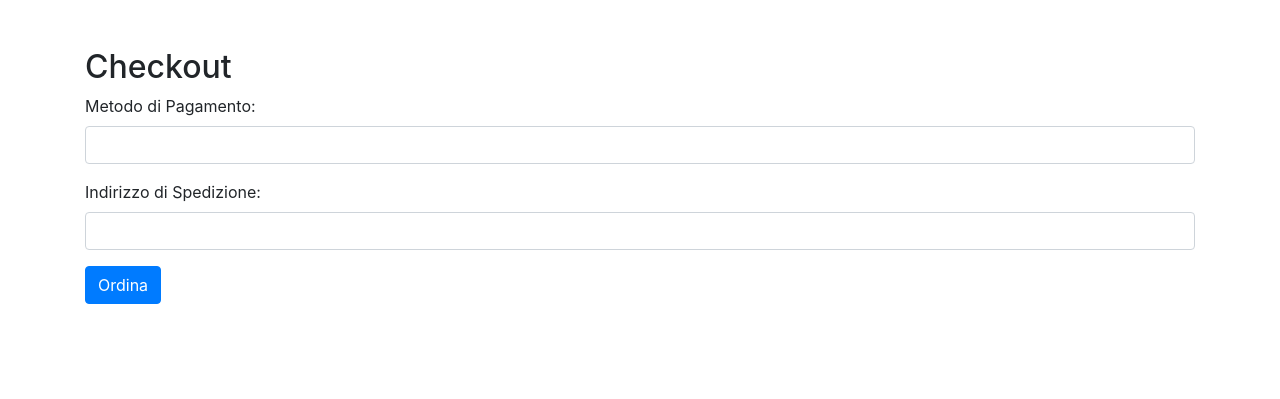
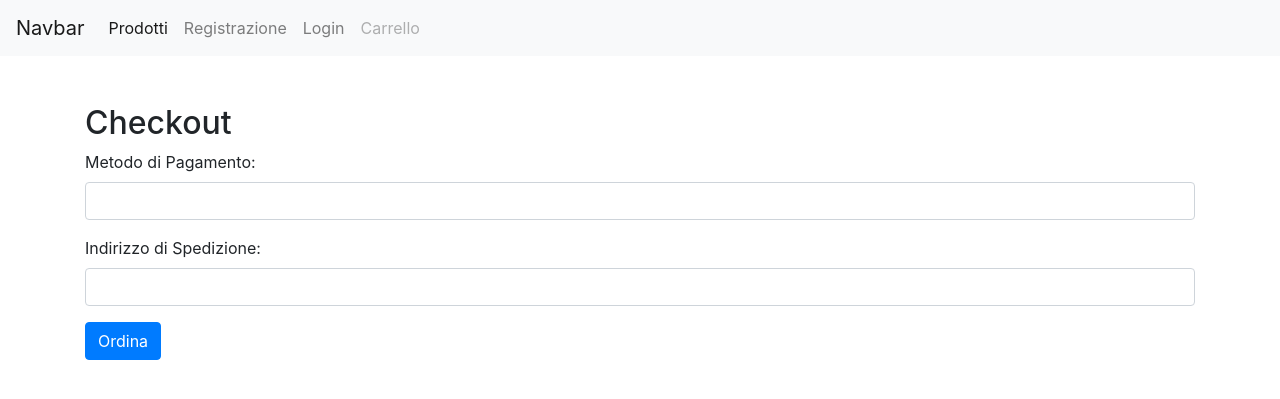
Before and after one commit to Mirrko01/progettoISW, a Django app: page /checkout/ in a window 1280 px wide. Shown: the top 399 px of the page. Run offline with Django 4.2, Linux system fonts and the light colour scheme; some libraries are stand-ins or nearby versions.

Commit message:
Utilizzo dei templates per una miglior divisione
Aggiunta di una prima pagina base.html, avente per adesso una sola navbar e l'inclusione di bootstrap che viene estesa da tutte le altre pagine.

```diff
--- a/Ecommerce/StoreManager/templates/StoreManager/base.html
+++ b/Ecommerce/StoreManager/templates/StoreManager/base.html
@@ -1,18 +1,27 @@
-{% block content %}
 
     <html>
         <head>
+            <link rel="stylesheet" href="https://maxcdn.bootstrapcdn.com/bootstrap/4.0.0/css/bootstrap.min.css" integrity="sha384-Gn5384xqQ1aoWXA+058RXPxPg6fy4IWvTNh0E263XmFcJlSAwiGgFAW/dAiS6JXm" crossorigin="anonymous">
         </head>
         <header>
-            <div class="topnav">
-
-                <a id="login" href="{% url 'login' %}" {% if request.path == '/login/' %} class="active" {% endif %}>Accedi</a>
-                <a id="registrazione" href="{% url 'registrazione' %}" {% if request.path == '/registrazione/' %} class="active" {% endif %}>Registrati</a>
-                <a id="Prodotti" href="{% url 'prodotti' %}" {% if request.path == '/prodotti/' %} class="active" {% endif %}>Prodotti</a>
-                <a id="Carrello" href="{% url 'carrello' %}" {% if request.path == '/carrello/' %} class="active" {% endif %}>Carrello</a>
-
-            </div>
+            <nav class="navbar navbar-expand-lg navbar-light bg-light">
+                <a class="navbar-brand" href="#">Navbar</a>
+                <button class="navbar-toggler" type="button" data-toggle="collapse" data-target="#navbarNavAltMarkup" aria-controls="navbarNavAltMarkup" aria-expanded="false" aria-label="Toggle navigation">
+                  <span class="navbar-toggler-icon"></span>
+                </button>
+                <div class="collapse navbar-collapse" id="navbarNavAltMarkup">
+                  <div class="navbar-nav">
+                    <a class="nav-item nav-link active" href="/prodotti">Prodotti <span class="sr-only">(current)</span></a>
+                    <a class="nav-item nav-link" href="/registrazione">Registrazione</a>
+                    <a class="nav-item nav-link" href="/login">Login</a>
+                    <a class="nav-item nav-link disabled" href="/carrello">Carrello</a>
+                  </div>
+                </div>
+              </nav>
         </header>
 
+        <body>
+            <main> {%block main%} {%endblock%} </main>
+        </body>
+
     </html>
-{% endblock %}
--- a/Ecommerce/StoreManager/templates/StoreManager/checkout.html
+++ b/Ecommerce/StoreManager/templates/StoreManager/checkout.html
@@ -1,15 +1,6 @@
-{% block content %}
+{% extends './base.html' %}
 
-<!DOCTYPE html>
-<html lang="en">
-<head>
-    <meta charset="UTF-8">
-    <meta name="viewport" content="width=device-width, initial-scale=1.0">
-    <title>Checkout</title>
-    <link rel="stylesheet" href="https://maxcdn.bootstrapcdn.com/bootstrap/4.0.0/css/bootstrap.min.css" integrity="sha384-Gn5384xqQ1aoWXA+058RXPxPg6fy4IWvTNh0E263XmFcJlSAwiGgFAW/dAiS6JXm" crossorigin="anonymous">
-</head>
-<body>
-
+{% block main%}
 <div class="container mt-5">
     <h2>Checkout</h2>
     <form>
@@ -25,7 +16,5 @@
     </form>
 </div>
 
-</body>
-</html>
 
 {% endblock %}
```
Also changed, not shown: Ecommerce/StoreManager/templates/StoreManager/carrello.html (+2 -19 lines), Ecommerce/StoreManager/templates/StoreManager/login.html (+3 -5 lines), Ecommerce/StoreManager/templates/StoreManager/prodotti.html (+2 -15 lines), Ecommerce/StoreManager/templates/StoreManager/registrazione.html (+5 -2 lines), Ecommerce/db.sqlite3.
